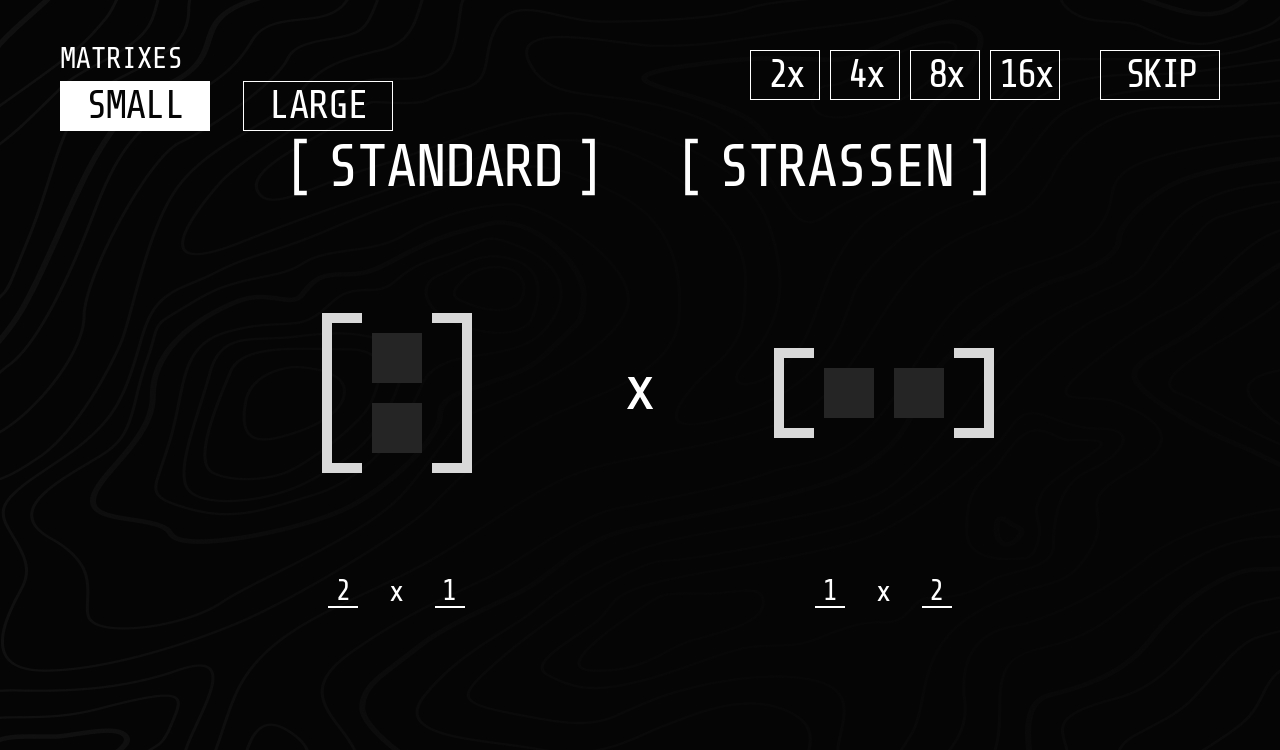
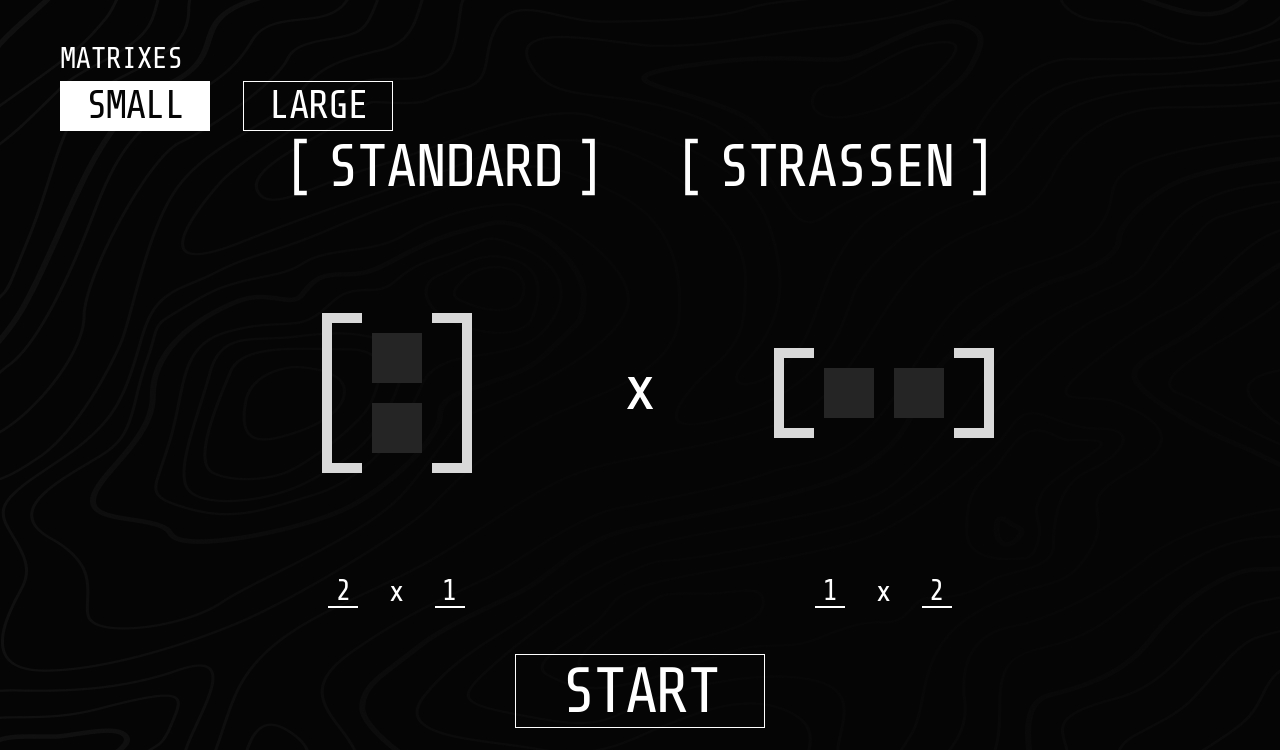
Before and after one commit to Fuz7/matrix_multiplication, a React (Vite) app: page / in a window 1280 px wide. Shown: the top 750 px of the page. Built offline with nearby package versions, Linux system fonts and the light colour scheme.

Commit message:
Add start button functionality

```diff
--- a/src/components/Header.jsx
+++ b/src/components/Header.jsx
@@ -1,5 +1,5 @@
 import smallBracket from '@images/smallBracket.svg'
-import { useMatrixSizeStore } from '../utils/store';
+import { useMatrixSizeStore, useStartedStore } from '../utils/store';
 
 export default function Header() {
 
@@ -58,8 +58,11 @@ function MatrixSizeSection() {
 
 
 function FastForwardSection() {
+
+  const started = useStartedStore((state)=>state.started)
+
   return (
-    <div className="flex gap-[40px] mt-[50px]">
+    <div className={`flex gap-[40px] mt-[50px] ${started?'flex':'hidden'}`}>
       <div className="flex gap-[10px] text-white">
         <div
           className="flex flex-col justify-center items-center
--- a/src/components/Main/Main.jsx
+++ b/src/components/Main/Main.jsx
@@ -2,6 +2,7 @@ import { useState } from "react"
 import DimensionInput from "./DimensionInput"
 import Matrix from "./Matrix"
 import multiplicationSymbol from '@images/multiplicationSymbol.svg'
+import { useStartedStore } from "../../utils/store"
 
 export default function Main() {
 
@@ -10,7 +11,8 @@ export default function Main() {
 
 
   return (
-    <main className="flex justify-center items-center gap-[50px] mt-[40px]">
+    <main className="flex flex-col items-center gap-[45px]">
+    <div className="flex justify-center items-center gap-[50px] mt-[40px]">
       <div className="flex flex-col gap-[30px]">
         <div className="w-[360px] h-[300px] flex flex-col justify-center items-center">
           <Matrix row={matrix1Pos.row} column={matrix1Pos.col}></Matrix>
@@ -24,7 +26,22 @@ export default function Main() {
         </div>
         <DimensionInput matrixPos={matrix2Pos} setMatrixPos={setMatrix2Pos} />
       </div>
-
+    </div>
+    <StartButton />
     </main>
   )
 }
+
+function StartButton(){
+  const setStarted = useStartedStore((state)=>state.setStarted)
+
+  return (
+    <button
+    onClick={()=>{
+      setStarted(true)
+    }}
+    className="text-[64px] w-[250px] h-[74px] flex
+    justify-center items-center tracking-[-0.05em] cursor-pointer
+    border border-white">START</button>
+  )
+}
--- a/src/utils/store.jsx
+++ b/src/utils/store.jsx
@@ -4,6 +4,13 @@ export const useMatrixSizeStore = create((set)=>{
     return{
         matrixSize: 'small',
         setMatrixSize: (size)=> set({matrixSize:size})
+    }
+})
+
+export const useStartedStore = create((set)=>{
+    return{
+        started:false,
+        setStarted:(playing)=>set({started:playing})
     }
 })
 
```
